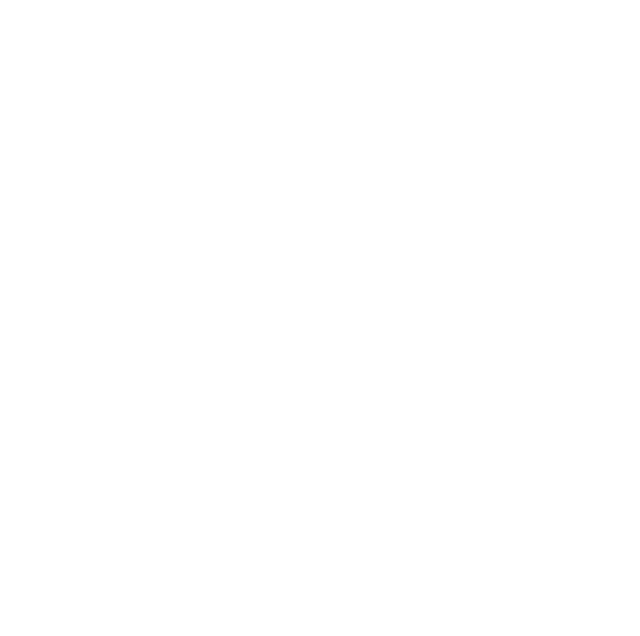
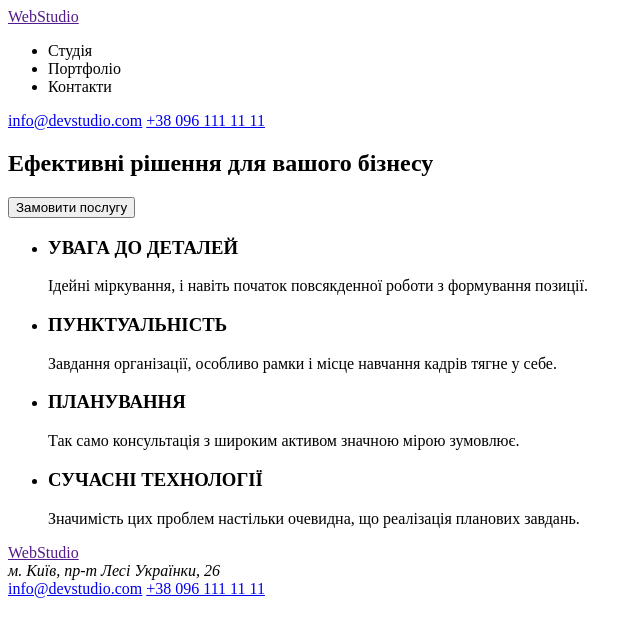
Before and after one commit to VladTkachuk92/goit-markup-hw-01, a plain HTML site: page index.html in a window 1280 px wide. Shown: the whole page, without its empty margins (0-640 px from the left). Drawn offline with Linux system fonts and the light colour scheme.

Commit message:
begining

```diff
--- a/index.html
+++ b/index.html
@@ -1,12 +1,64 @@
 <!DOCTYPE html>
-<html lang="en">
+<html lang="uk">
 <head>
     <meta charset="UTF-8">
     <meta http-equiv="X-UA-Compatible" content="IE=edge">
     <meta name="viewport" content="width=device-width, initial-scale=1.0">
-    <title>Document</title>
+    <title>WebStudio</title>
 </head>
 <body>
-    <h1 class="full"></h1>
+    <header>
+            <a href="">WebStudio
+            </a>
+    <nav>
+        <ul>
+
+            <li><a href=""></a>Студія</li>
+            <li><a href=""></a>Портфоліо</li>
+            <li><a href=""></a>Контакти</li>
+        </ul>
+   </nav>
+        <div>
+                <a href="mailto:info@devstudio.com">info@devstudio.com</a>
+                <a href="tel:+380961111111">+38 096 111 11 11</a>
+        </div>
+    </header>
+    <main>
+        <section>
+            <h1>Ефективні рішення для вашого бізнесу</h1>
+            <button>Замовити послугу</button>
+        </section>
+        <section>
+        <!-- <h2>Особливості</h2> -->
+            <ul>
+                <li>
+                    <h3>УВАГА ДО ДЕТАЛЕЙ</h3>
+                    <p>Ідейні міркування, і навіть початок повсякденної роботи з формування позиції.</p>
+                </li>
+                <li>
+                    <h3>ПУНКТУАЛЬНІСТЬ</h3>
+                    <p>Завдання організації, особливо рамки і місце навчання кадрів тягне у себе.</p>
+                </li>
+                <li>
+                    <h3>ПЛАНУВАННЯ</h3>
+                    <p>Так само консультація з широким активом значною мірою зумовлює.</p>
+                </li>
+                <li>
+                    <h3>СУЧАСНІ ТЕХНОЛОГІЇ</h3>
+                    <p>Значимість цих проблем настільки очевидна, що реалізація планових завдань.</p>
+                </li>
+            </ul>
+        </section>
+    </main>
+    <footer>
+        <div>
+            <a href="">WebStudio</a>
+            <address>м. Київ, пр-т Лесі Українки, 26</address>
+            <div>
+                <a href="mailto:info@devstudio.com">info@devstudio.com</a>
+                <a href="tel:+380961111111">+38 096 111 11 11</a>
+            </div>
+        </div>
+    </footer>
 </body>
 </html>
```
Also changed, not shown: images/header/page-logo.png (added).
